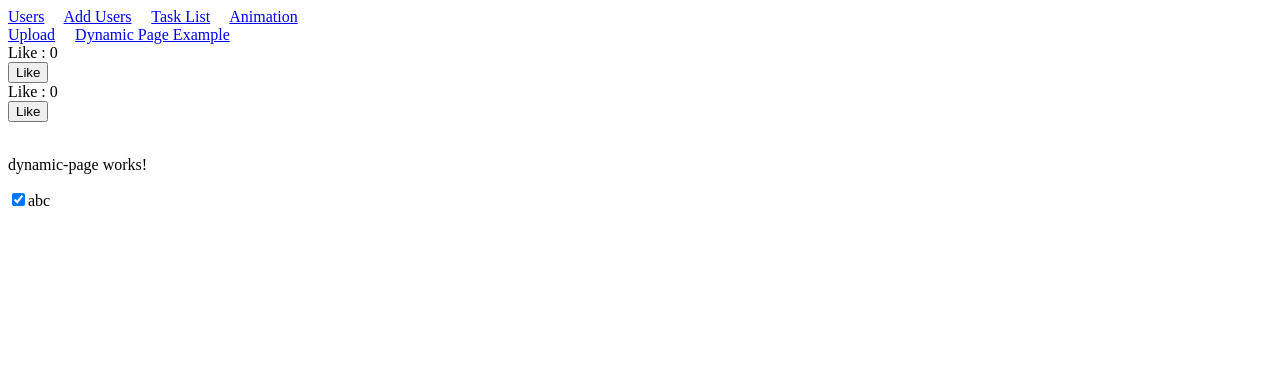
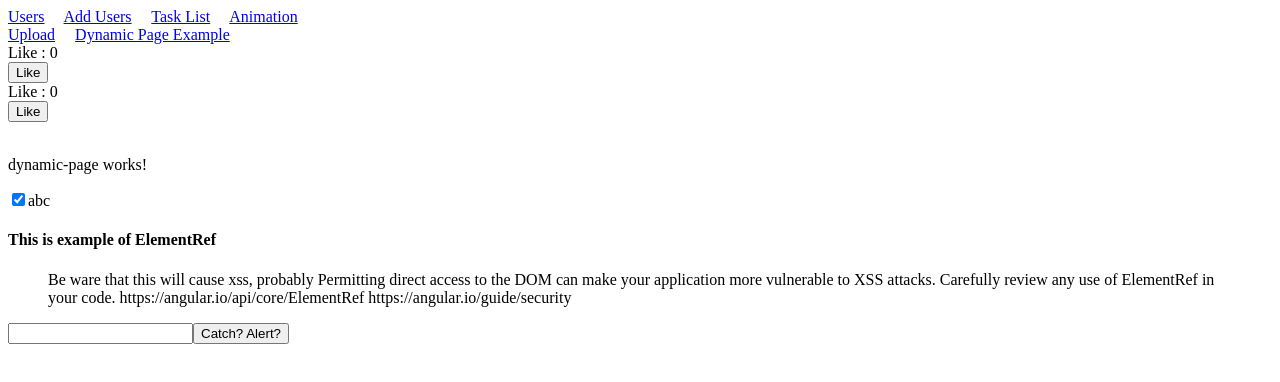
Before and after one commit to benyaminl/frontend-ng9, an Angular app: page /dynamic in a window 1280 px wide. Shown: the top 382 px of the page. Built offline with nearby package versions, Linux system fonts and the light colour scheme.

Commit message:
feat(elementRef): native dom access intro'ed

```diff
--- a/src/app/dynamic-page/dynamic-page/dynamic-page.component.html
+++ b/src/app/dynamic-page/dynamic-page/dynamic-page.component.html
@@ -1,3 +1,12 @@
 <p>dynamic-page works!</p>
 
 <ng-template task></ng-template>
+
+<h4>This is example of ElementRef</h4>
+<blockquote>Be ware that this will cause xss, probably
+    Permitting direct access to the DOM can make your application more vulnerable to XSS attacks. Carefully review any use of ElementRef in your code.
+    https://angular.io/api/core/ElementRef
+    https://angular.io/guide/security
+</blockquote>
+
+<input type="text" #inputText> <button (click)="btnAlert()">Catch? Alert?</button>
--- a/src/app/dynamic-page/dynamic-page/dynamic-page.component.ts
+++ b/src/app/dynamic-page/dynamic-page/dynamic-page.component.ts
@@ -1,4 +1,4 @@
-import { Component, Input, OnInit, ViewChild } from '@angular/core';
+import { Component, ElementRef, Input, OnInit, ViewChild } from '@angular/core';
 import { TaskComponent } from 'src/app/tasks/task/task.component';
 import { TaskDirective } from 'src/directives/task.directive';
 
@@ -9,6 +9,8 @@ import { TaskDirective } from 'src/directives/task.directive';
 })
 export class DynamicPageComponent implements OnInit {
   @Input() tasks: TaskComponent[] = [];
+
+  @ViewChild('inputText') input!: ElementRef;
 
   @ViewChild(TaskDirective, {static: true}) taskContent!: TaskDirective;
 
@@ -32,4 +34,11 @@ export class DynamicPageComponent implements OnInit {
     task.finished = true;
     console.log(inst.instance.taskName);
   }
+
+  public btnAlert()
+  {
+    let input = this.input.nativeElement as HTMLInputElement;
+
+    alert(input.value);
+  }
 }
```
